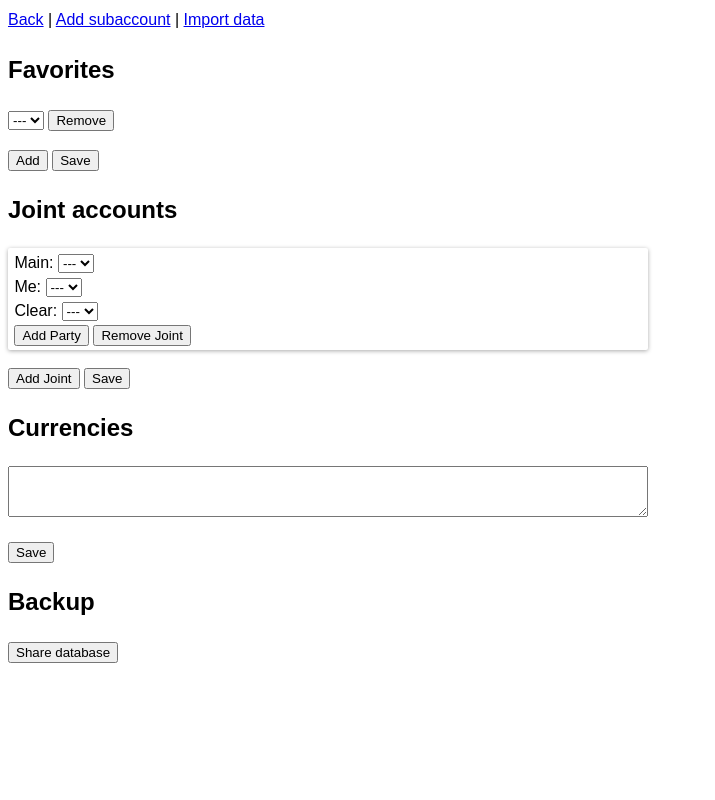
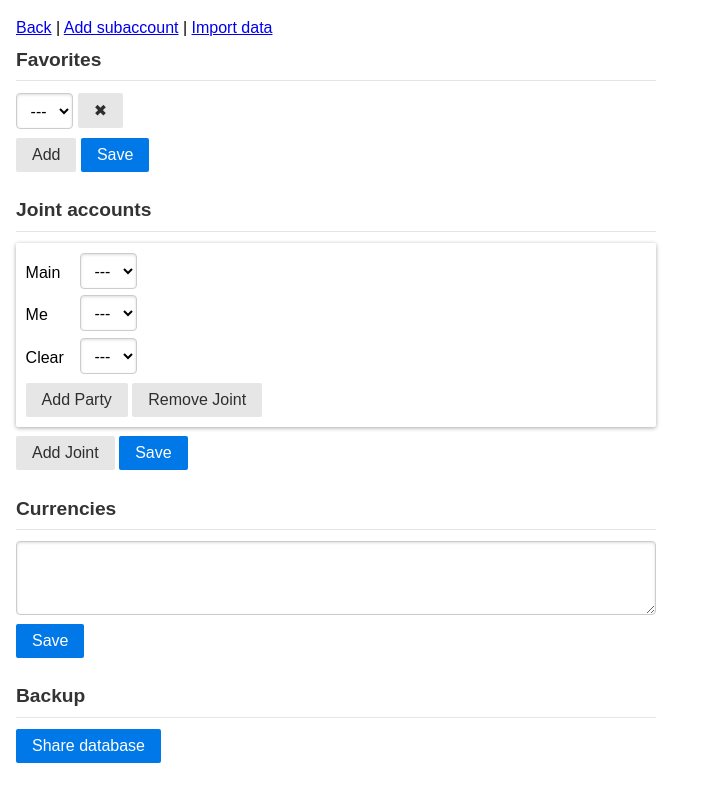
Before and after one commit to baverman/wadwise, a Python web app: template wadwise/web/templates/settings.html in a window 1280 px wide. Shown: the whole page, without its empty margins (0-715 px from the left). Run offline with Jinja, Linux system fonts and the light colour scheme; the template is opened without the code that fills it, so the values that code supplies are empty.

Commit message:
migrate to purecss for styling

```diff
--- a/wadwise/web/templates/base.html
+++ b/wadwise/web/templates/base.html
@@ -5,8 +5,9 @@
    <meta name="viewport" content="width=device-width, initial-scale=1">
    <meta name="theme-color" content="#ffffff">
    <title>{{ title | default('Wadwise')}}</title>
+   <link rel="manifest" href="/static/manifest.json">
+   <link rel="stylesheet" href="/static/css/pure.css">
    <script src="/static/js/alpine.js" defer></script>
-   <link rel="manifest" href="/static/manifest.json">
    <style>
      @property --stack-gap {
         syntax: "<length>";
@@ -17,6 +18,7 @@
      body {
         line-height: 1.5;
         font-family: Arial, sans-serif;
+        padding: 1rem;
      }
 
      /* roboto-condensed-regular - latin */
@@ -37,9 +39,9 @@
         border-collapse: collapse;
      }
 
-     div {
-        box-sizing: border-box;
-     }
+     /* div { */
+     /*    box-sizing: border-box; */
+     /* } */
 
      .inline {
         display: inline-block;
@@ -113,15 +115,16 @@
          margin: 0.5em 0 0.5em 0;
      }
 
-     .vstack {
+     v-stack {
         --stack-gap: 0.6em;
         display: flex;
         flex-direction: column;
         gap: var(--stack-gap);
      }
 
-     .gap {
+     v-gap {
         --stack-gap: 0.6em;
+        display: block;
         content: "";
         height: var(--stack-gap);
      }
@@ -160,6 +163,63 @@
      }
 
      [x-cloak] { display: none !important; }
+
+     button[type="submit"] {
+        margin-top: 0 !important;
+     }
+
+     .pure-form input[type="text"] {
+        display: inline-block;
+        margin-bottom: 0 !important;
+     }
+
+     fieldset legend {
+         font-size: 120%;
+         font-weight: 600;
+     }
+
+     form-aligned {
+        display: grid;
+        grid-template-columns: max-content 1fr;
+        gap: 0.4em 1rem;
+     }
+
+     form-aligned > *, form-aligned > multi-root > * {
+        grid-column: 2;
+        justify-self: start;
+     }
+
+     form-aligned > label, form-aligned > multi-root > label {
+        grid-column: 1;
+     }
+
+    .button-success,
+    .button-error,
+    .button-warning,
+    .button-secondary {
+        color: white;
+        text-shadow: 0 1px 1px rgba(0, 0, 0, 0.2);
+    }
+
+    .button-success {
+        background: rgb(28, 184, 65);
+    }
+
+    .button-error {
+        background: rgb(202, 60, 60);
+    }
+
+    .button-warning {
+        background: rgb(223, 117, 20);
+    }
+
+    .button-secondary {
+        background: rgb(66, 184, 221);
+    }
+
+    multi-root {
+        display: contents;
+    }
    </style>
 </head>
 <body>
--- a/wadwise/web/templates/settings.html
+++ b/wadwise/web/templates/settings.html
@@ -39,71 +39,92 @@ function joint_form() {
 
 </script>
 
+<div>
     <a href="{{ url_for('account_view') }}">Back</a>
     | <a href="{{ url_for('account_edit') }}">Add subaccount</a>
     | <a href="{{ url_for('import_data') }}">Import data</a>
+</div>
 
-<h2>Favorites</h2>
-
-<form method="POST" action="./favs" x-data="favs_form">
+<v-stack class="gap-s">
+    <form method="POST" action="./favs" x-data="favs_form" class="pure-form">
+        <fieldset>
+            <legend>Favorites</legend>
+            <v-stack>
                 <template x-for="(it, idx) in ids" :key="idx">
-    <p>
+                    <div>
                         {{ select_group('acc', '---', env.account_groups, **{'x-model': "ids[idx]"}) }}
-        <button @click.prevent="remove(idx)">Remove</button>
-    </p>
+                        <button @click.prevent="remove(idx)" class="pure-button">&#x2716;</button>
+                    </div>
                 </template>
-    <p>
-        <button @click.prevent="add">Add</button>
-        <button type="submit">Save</button>
-    </p>
+                <div>
+                    <button @click.prevent="add" class="pure-button">Add</button>
+                    <button type="submit" class="pure-button pure-button-primary">Save</button>
+                </div>
+            </v-stack>
+        </fieldset>
     </form>
 
-<h2>Joint accounts</h2>
-
-<form method="POST" action="./joint-accounts" x-data="joint_form">
+    <form method="POST" action="./joint-accounts" x-data="joint_form" class="pure-form">
+        <fieldset>
+            <legend>Joint accounts</legend>
             <textarea name="data" x-text="JSON.stringify(joints)" hidden></textarea>
-    <div class="vstack">
+            <v-stack>
                 <template x-for="(it, idx) in joints" :key="idx">
-            <div class="card">
-                Main: {{ select_group('parent', '---', env.account_groups, **{'x-model': "it.parent"}) }}<br>
-                Me: {{ select_group('me', '---', env.account_groups, **{'x-model': "it.joints[0]"}) }}<br>
-                Clear: {{ select_group('clear', '---', env.account_groups, **{'x-model': "it.clear"}) }}<br>
-                <template x-for="j in it.assets.length">
-                    <p>
-                        Joint <span x-text="j"></span>: {{ select_group('parent', '---', env.account_groups, **{'x-model': "it.joints[j]"}) }}<br>
-                        Asset <span x-text="j"></span>: {{ select_group('parent', '---', env.account_groups, **{'x-model': "it.assets[j-1]"}) }}<br>
-                        <button @click.prevent="remove_party(idx, j-1)">Remove Party</button>
-                    </p>
+                    <div class="card" style="padding: 0.6rem">
+                        <v-stack>
+                            <form-aligned>
+                                <label>Main</label>
+                                {{ select_group('main', '---', env.account_groups, **{'x-model': "it.parent"}) }}
+                                <label>Me</label>
+                                {{ select_group('me', '---', env.account_groups, **{'x-model': "it.joints[0]"}) }}
+                                <label>Clear</label>
+                                {{ select_group('clear', '---', env.account_groups, **{'x-model': "it.clear"}) }}
+                                <template x-for="j in it.assets.length" :key="j">
+                                    <multi-root>
+                                        <div></div>
+                                        <label>Party <span x-text="j"></span></label>
+                                        <button @click.prevent="remove_party(idx, j-2)" class="pure-button">Remove Party</button>
+                                        <label>Joint</label>
+                                        {{ select_group('joint-other', '---', env.account_groups, **{'x-model': "it.joints[j]"}) }}
+                                        <label>Asset</label>
+                                        {{ select_group('parent', '---', env.account_groups, **{'x-model': "it.assets[j-1]"}) }}
+                                    </multi-root>
                                 </template>
-                <button @click.prevent="add_party(idx)">Add Party</button>
-                <button @click.prevent="remove(idx)">Remove Joint</button>
+                            </form-aligned>
+                            <div>
+                                <button @click.prevent="add_party(idx)" class="pure-button">Add Party</button>
+                                <button @click.prevent="remove(idx)" class="pure-button">Remove Joint</button>
+                            </div>
+                        </v-stack>
                     </div>
                 </template>
+                <div>
+                    <button @click.prevent="add" class="pure-button">Add Joint</button>
+                    <button type="submit" class="pure-button pure-button-primary">Save</button>
                 </div>
-    <p>
-        <button @click.prevent="add">Add Joint</button>
-        <button type="submit">Save</button>
-    </p>
+            </v-stack>
+        </fieldset>
     </form>
 
-<h2>Currencies</h2>
-
-<form method="POST" action="./cur-list">
-    <p>
+    <form method="POST" action="./cur-list" class="pure-form">
+        <fieldset>
+            <legend>Currencies</legend>
+            <v-stack>
                 <textarea name="cur_list" rows="{{ ((cur_list | length) + 2, 3) | max }}"
                     >{{ cur_list | join('\n') }}</textarea>
-    </p>
-    <p>
-        <button type="submit">Save</button>
-    </p>
+                <div>
+                    <button type="submit" class="pure-button pure-button-primary">Save</button>
+                </div>
+            </v-stack>
+        </fieldset>
     </form>
 
-<h2>Backup</h2>
-
-<form method="POST" action="./backup">
-    <p>
-        <button type="submit">Share database</button>
-    </p>
+    <form method="POST" action="./backup" class="pure-form">
+        <fieldset>
+            <legend>Backup</legend>
+            <button type="submit" class="pure-button pure-button-primary">Share database</button>
+        </fieldset>
     </form>
+</v-stack>
 
 {% endblock %}
```
Also changed, not shown: main.py (+15 -4 lines), wadwise/web/templates/account/view.html (+6 -6 lines), wadwise/web/templates/import_data.html (+27 -13 lines), wadwise/web/templates/import_transactions.html (+7 -7 lines), wadwise/web/templates/transaction/edit.html (+10 -7 lines), wadwise/web/templates/transaction/split.html (+9 -8 lines), wadwise/web/static/css/pure.css (added), 1 other file. Lines whose indentation alone changed are shown as unchanged.
